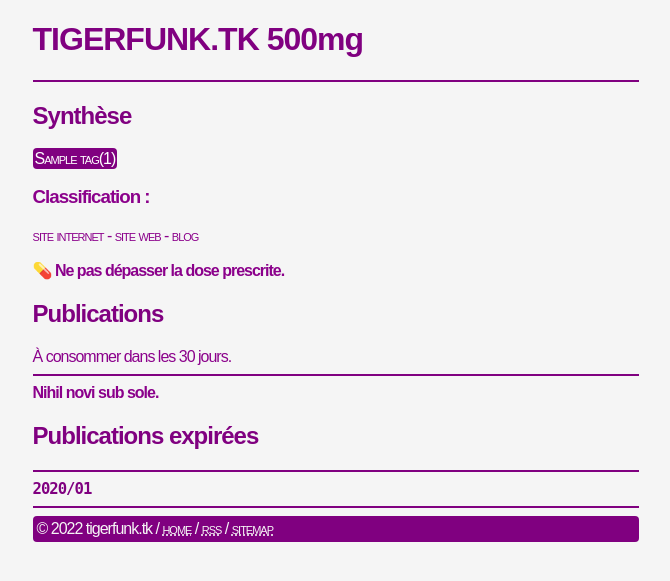
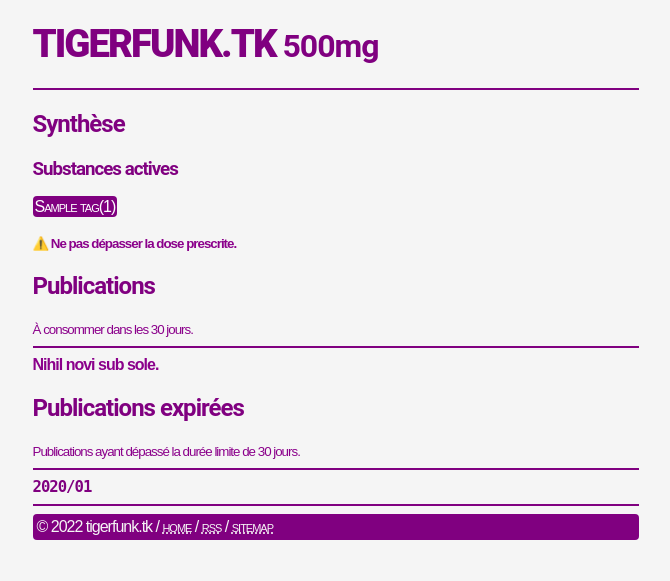
Before and after one commit to teegre/tigerfunk.tk, a Django app: page / in a window 1280 px wide. Shown: the top 581 px of the page, without its empty margins (304-974 px from the left). Run offline with Django 4.2, Linux system fonts and the light colour scheme; tables that the repository leaves empty hold one stand-in row (values such as "Sample post").

Commit message:
cosmetic changes

```diff
--- a/tigerfunk/home/static/home/css/style.css
+++ b/tigerfunk/home/static/home/css/style.css
@@ -23,15 +23,16 @@
   cursor: pointer;
 }
 
-nav div {
-  display: flex;
-  border-radius: 4px;
-  background:  white;
+h1, h2, h3 {
+  font-family: Roboto, sans-serif;
+  color: purple;
+  font-weight: bolder;
 }
 
-h1, h2 {
-  color: purple;
+.logo {
+  font-size: larger;
   font-weight: bolder;
+  letter-spacing: -2px;
 }
 
 .tag-btn {
@@ -77,7 +78,7 @@
 }
 
 .a-date {
-  font-family: Monospace;
+  font-family: monospace;
   font-size: larger;
 
 }
@@ -94,8 +95,7 @@
 }
 
 main a:visited {
-  color: purple;
-  text-decoration: dotted;
+  color: lavenderblush;
 }
 
 #btn-back {
@@ -118,8 +118,13 @@
   border: none;
 }
 
-main pre code {
-  font-size: 1rem;
+.code-div {
+  font-family: "Lucida Console", "Courier New", monospace;
+  letter-spacing: 0;
+  font-size: 0.75rem;
+  background: lavenderblush;
+  padding: 8px;
+  border-radius: 4px;
 }
 
 iframe {
--- a/tigerfunk/home/templates/404.html
+++ b/tigerfunk/home/templates/404.html
@@ -1,7 +1,7 @@
 {% extends 'home/base.html' %}
 {% block title %}tigerfunk.tk [404]{% endblock %}
 {% block body %}
-    <h1><b style="font-variant: small-caps;">TIGERFUNK.TK</b> 500mg</h1>
+      <h1><span class="logo">TIGERFUNK.TK</span> 500mg</h1>
       <hr>
       <h2 style="font-size: xx-large;"><strong>&#x1F631; 404</strong></h2>
       <main>
@@ -9,7 +9,7 @@
         <hr>
         <p>
         La <b>page</b> que vous souhaitez consulter <b>n'existe plus</b> ou, pire encore, <b>n'a jamais existé !</b><br>
-      Nous vous invitons à <em>retourner à la page d'accueil</em> en cliquant sur le lien <b style="font-variant: small-caps;">HOME</b> situé ci-dessous.
+        Nous vous invitons à <em>retourner à la page d'accueil</em> en cliquant sur le lien <b style="font-variant: small-caps;">home</b> situé ci-dessous.
         </p>
       </main>
 {% endblock %}
--- a/tigerfunk/home/templates/500.html
+++ b/tigerfunk/home/templates/500.html
@@ -1,7 +1,7 @@
 {% extends 'home/base.html' %}
 {% block title %}tigerfunk.tk [500]{% endblock %}
 {% block body %}
-    <h1><b style="font-variant: small-caps;">TIGERFUNK.TK</b> 500mg</h1>
+      <h1><span class="logo">TIGERFUNK.TK</span> 500mg</h1>
       <hr>
       <h2 style="font-size: xx-large;"><strong>&#x1F631; 500</strong></h2>
       <main>
@@ -11,7 +11,7 @@
           Le <b>serveur</b> rencontre actuellement une <b>erreur interne</b> !<br>
           Soyez assuré que <u>toute l'équipe</u> de <b style="font-variant: small-caps;">TIGERFUNK.TK</b> est sur le qui-vive et cherche une <b>solution rapide !</b><br>
           <br>
-        Nous vous invitons à vous connecter <em>ultérieurement.</em>
+          Nous vous invitons à vous re-connecter <em>ultérieurement.</em>
         </p>
       </main>
 {% endblock %}
--- a/tigerfunk/home/templates/home/index.html
+++ b/tigerfunk/home/templates/home/index.html
@@ -1,22 +1,21 @@
 {% extends 'home/base.html' %}
 {% block title %}tigerfunk.tk [home]{% endblock %}
 {% block body %}
-      <h1><b style="font-variant: small-caps;">TIGERFUNK.TK</b> 500mg</h1>
+      <h1><span class="logo">TIGERFUNK.TK</span> 500mg</h1>
       <hr>
       <h2><b>Synthèse</b></h2>
+      <h3><b>Substances actives</b></h3>
       {% for tag in tags %}
         <a class="tag-btn" href="{% url 'tag' tag.tag__id %}">{{ tag.tag__name }}</b>({{ tag.count }})</a>
       {% empty %}
-        Pas de synthèse.
+        <small>Aucune</small>
       {% endfor %}
-      <h3><b>Classification :</b></h3>
-      <p style="font-variant: small-caps;">
-      site internet - site web - blog
-      </p>
-      <p><strong>&#x1F48A; Ne pas dépasser la dose prescrite.</strong></p>
+      <br>
+      <br>
+      <small><strong>⚠️ Ne pas dépasser la dose prescrite.</strong></small>
       <main>
         <h2><b>Publications</b></h2>
-        À consommer dans les 30 jours.
+        <small>À consommer dans les 30 jours.</small>
         <hr>
         <ul>
         {% for article in articles %}
@@ -28,6 +27,7 @@
         {% endfor %}
         </ul>
         <h2><b>Publications expirées</b></h2>
+        <small>Publications ayant dépassé la durée limite de 30 jours.</small>
         <hr>
         {% regroup archives by date.month as article_list %}
         <ul>
```
Lines whose indentation alone changed are shown as unchanged.
